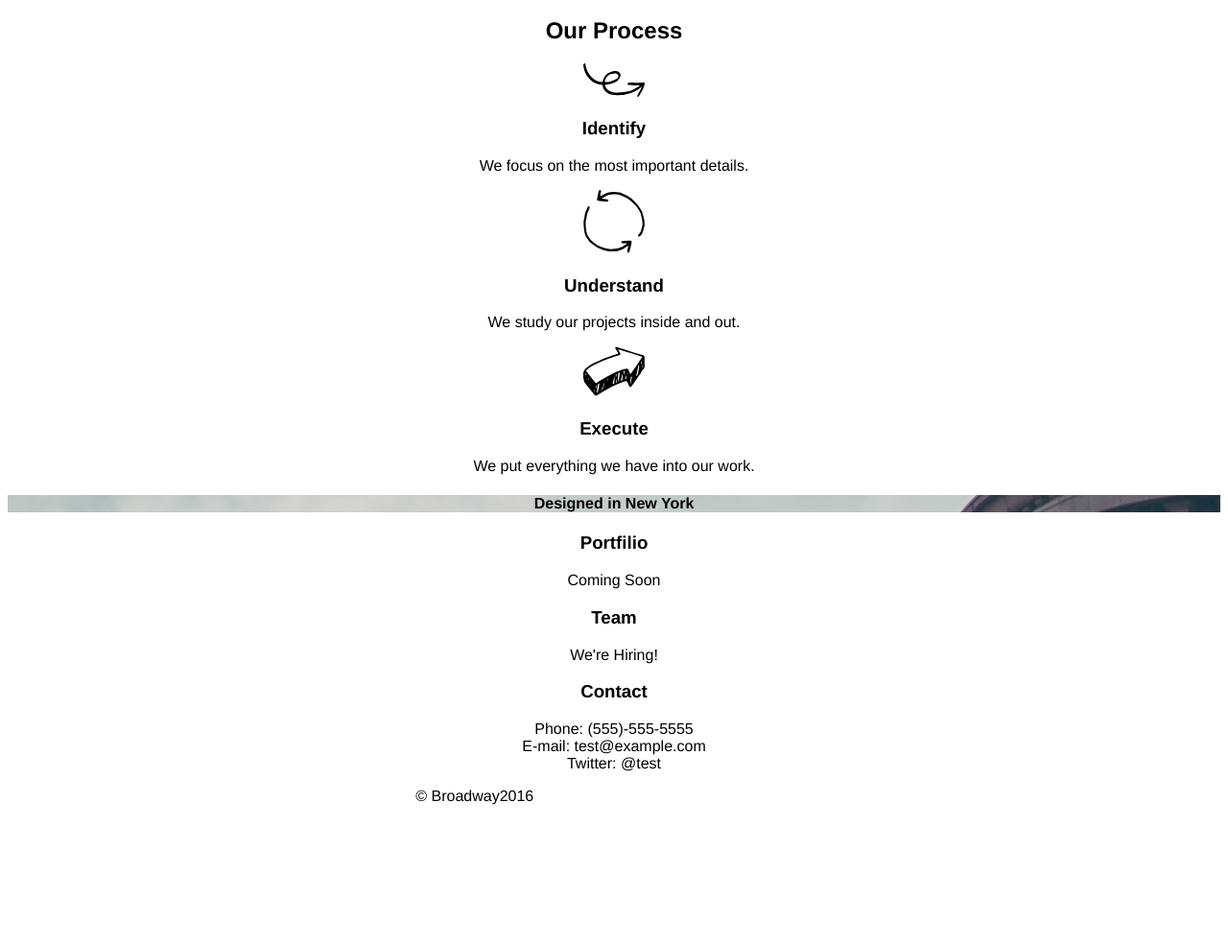
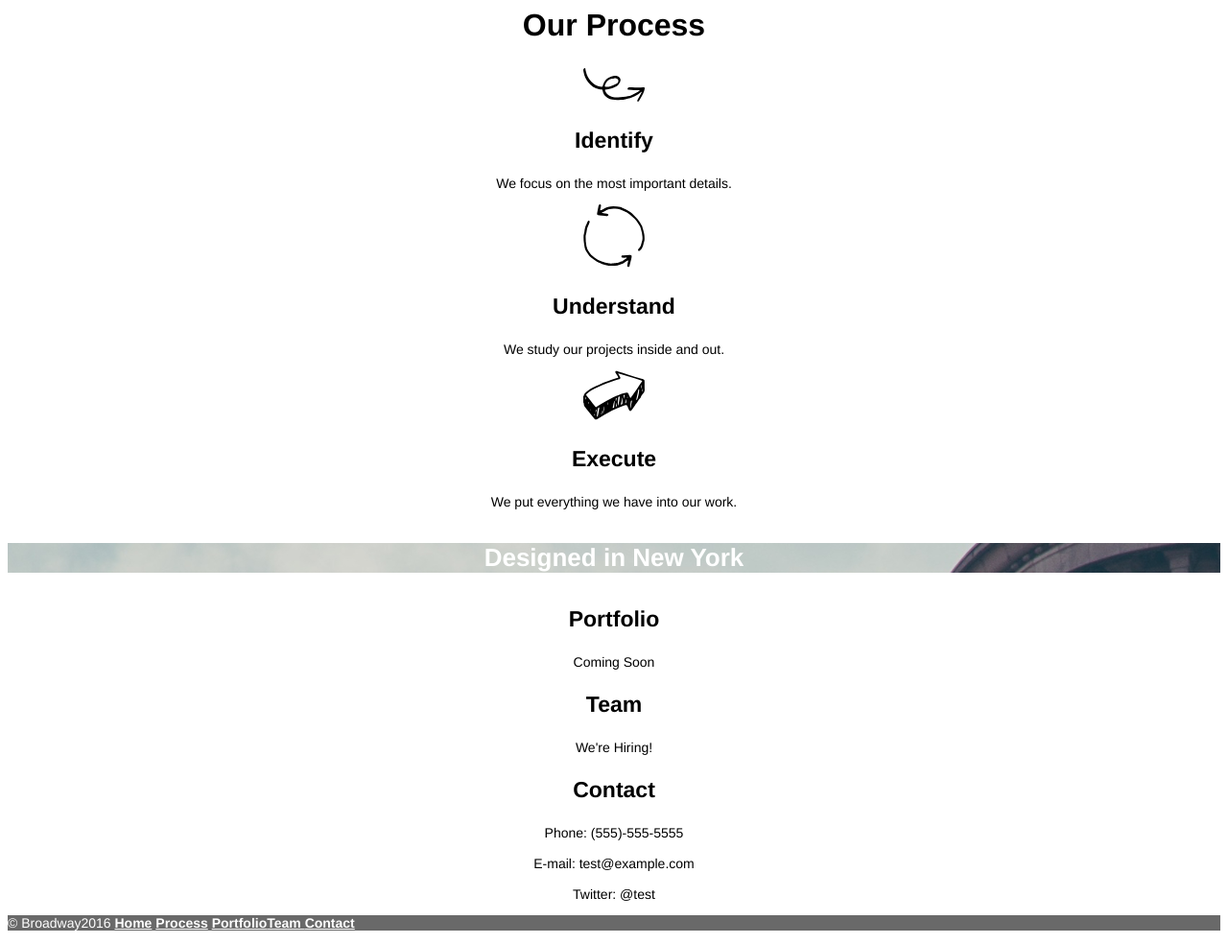
Before and after one commit to jameswaterman/Broadway-Design-Practice, a plain HTML site: page index.html in a window 1280 px wide. Shown: the part 341-1325 px from the top of the page at 96% size. Before the commit the page ends 1196 px from the top, so only its background shows below. Drawn offline with Linux system fonts and the light colour scheme.

Commit message:
Finish basic css.

```diff
--- a/index.html
+++ b/index.html
@@ -22,7 +22,7 @@
     <!-- Our Process -->
 
     <div id="process">
-    	<h2>Our Process</h2>
+    	<h2 class="bold">Our Process</h2>
 
     	<img src="./resources/images/identify.svg" alt="Squiggly arrow">
     	<h3>Identify</h3>
@@ -42,7 +42,7 @@
     <!-- Portfolio -->
 
     <div id="portfolio">
-    	<h3>Portfilio</h3>
+    	<h3>Portfolio</h3>
     	<p>Coming Soon</p>
     </div>
 
@@ -57,7 +57,7 @@
 
     <div id="contact">
     	<h3>Contact</h3>
-    	<p>Phone: (555)-555-5555<br>E-mail: test@example.com<br>Twitter: @test</p>
+    	<p>Phone: (555)-555-5555<br><br>E-mail: test@example.com<br><br>Twitter: @test</p>
     </div>
 
     <!-- Footer -->
--- a/resources/css/style_broadway.css
+++ b/resources/css/style_broadway.css
@@ -7,19 +7,45 @@ html {
 	background-image: url("../images/the-flatiron-building.png")
 }
 
+/*Main title*/
 h1, a {
 	color: white;
 	font-weight: bold;
 }
 
+h1 {
+	font-size: 70px;
+}
+
+/*navigation*/
 .head p a {
 	font-size: 18px;
 }
 
 .head p {
-	line-height: 2em;
+	line-height: 2.05em;
 }
 
-h1 {
-	font-size: 70px;
+h2 {
+	font-size: 32px;
 }
+
+h3 {
+	font-size: 23px;
+}
+
+p {
+	font-size: 14px;
+}
+
+h4 {
+	font-size: 26px;
+	color: white;
+}
+
+footer {
+	background-color: dimgrey;
+	color: white;
+	font-size: 11px;
+	text-align: left;
+}
```
